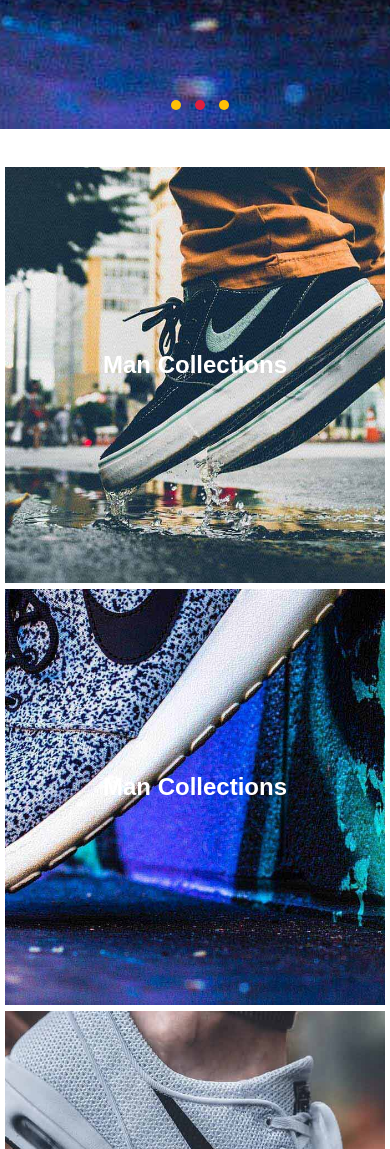
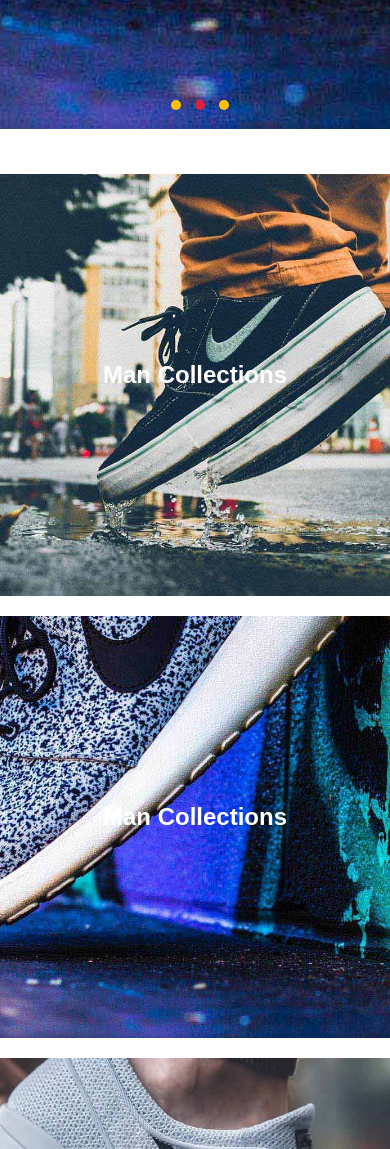
Before and after one commit to studywithsajed/Allaia-ecommers, a plain HTML site: page index.html in a window 390 px wide. Shown: the part 851-2000 px from the top of the page. Drawn offline with nearby package versions, Linux system fonts and the light colour scheme.

Commit message:
file add

```diff
--- a/assets/css/resposive.css
+++ b/assets/css/resposive.css
@@ -5,12 +5,14 @@
     max-width: 100%;
   }
   .nav-menu {
-	/* display: none; */
     width: 100%;
     height: auto;
   }
   .head-tolls span {
     margin: 0;
+  }
+  .cata-content {
+    display: none;
   }
 }
 
@@ -33,8 +35,8 @@
   .search-box {
     display: none;
   }
-  .single-feaure {
-	  border: 3px solid #fff;
+  .feaure-area .single-feaure {
+	  margin: 10px 0;
   }
 }
 
```
Lines whose indentation alone changed are shown as unchanged.
